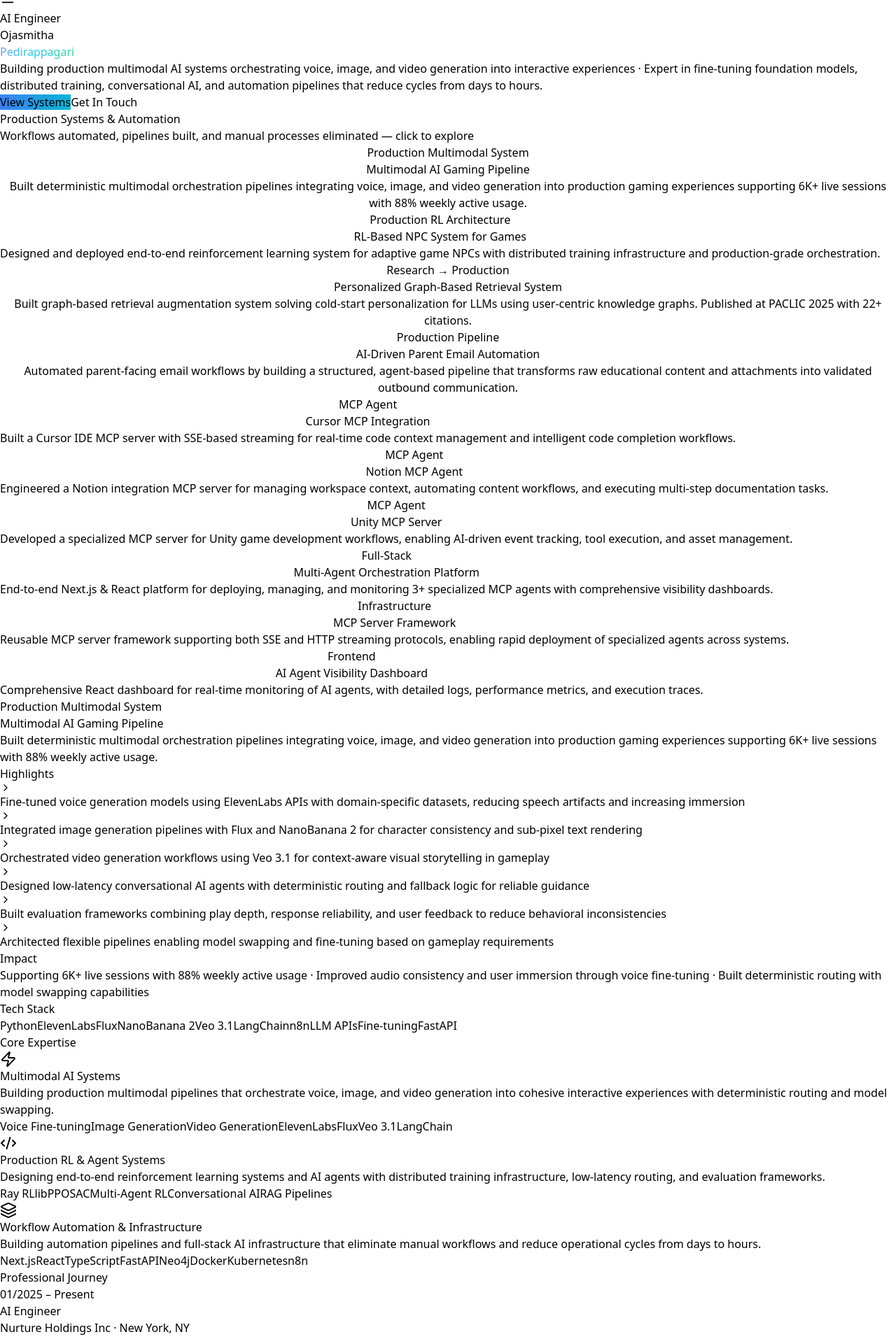
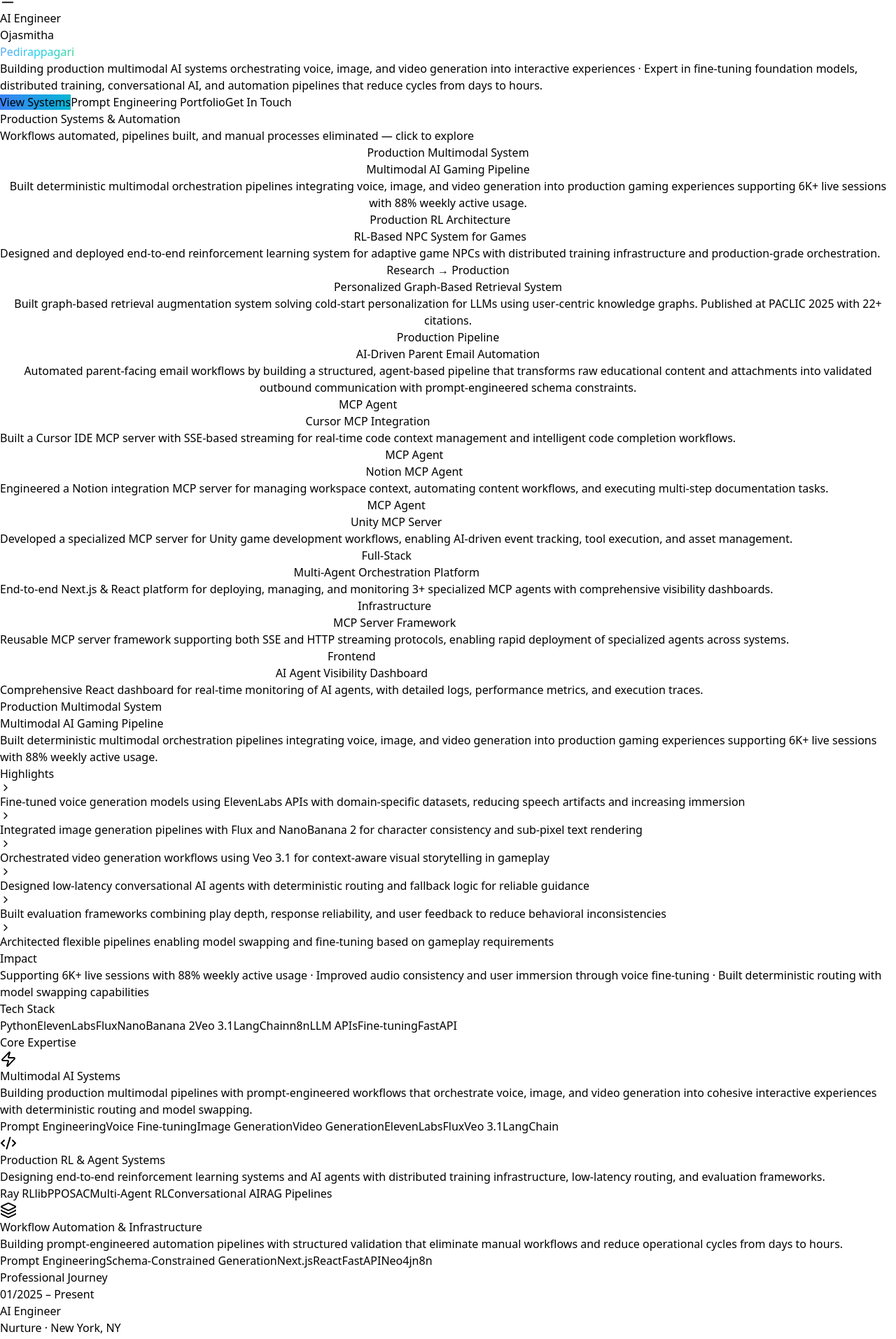
Before and after one commit to Ojasmitha/ojasmitha-portfolio, a React (Vite) app: page / in a window 1280 px wide. Shown: the part 62-1976 px from the top of the page at 70% size. Built offline with nearby package versions, Linux system fonts and the light colour scheme.

Commit message:
Update company name to Nurture and add detailed prompt engineering examples
Made-with: Cursor

```diff
--- a/src/App.jsx
+++ b/src/App.jsx
@@ -30,10 +30,10 @@ export default function Portfolio() {
     },
     {
       title: "AI-Driven Parent Email Automation", category: "Production Pipeline",
-      description: "Automated parent-facing email workflows by building a structured, agent-based pipeline that transforms raw educational content and attachments into validated outbound communication.",
-      tech: ["TypeScript", "React.js", "Node.js", "FastAPI", "Tailwind", "OCR", "RAG Pipelines", "Schema-Constrained Generation"],
+      description: "Automated parent-facing email workflows by building a structured, agent-based pipeline that transforms raw educational content and attachments into validated outbound communication with prompt-engineered schema constraints.",
+      tech: ["TypeScript", "React.js", "Node.js", "FastAPI", "Tailwind", "OCR", "RAG Pipelines", "Schema-Constrained Generation", "Prompt Engineering"],
       impact: "Reduced internal release cycles from multiple days to under 24 hours · Supporting 6K+ monthly parent interactions · Increased processing speed by ~5×",
-      highlights: ["AI agent workflow with schema-constrained generation", "Scraped & structured Notion-authored materials into machine-readable formats", "OCR validation for attached images and PDFs before triggering workflows", "Human-in-the-loop review gate for reliability", "Full-stack delivery layer with multimodal validation across 100s of learning-domain PDFs"]
+      highlights: ["Engineered schema-constrained prompts with strict output validation: 'Celebration Title' (must start with 'This week, your child...'), varied practice verbs (7 rotation options), tone constraints (warm, clear, no emojis)", "Built JSON output schemas enforcing structure: title format, message length (2-3 sentences), tense rules (past for events, present for takeaways)", "Designed prompt decomposition: extract adventure events → identify primary skill → select unused verb from rotation → generate title → craft message with direct event references", "Scraped & structured Notion-authored materials into machine-readable formats with validation layers", "Integrated OCR to validate attached images and PDFs before triggering outbound workflows", "Human-in-the-loop review gate with confidence scoring for reliability before dispatch"]
     },
     {
       title: "Cursor MCP Integration", category: "MCP Agent",
@@ -82,8 +82,8 @@ export default function Portfolio() {
   const expertise = [
     {
       icon: <Zap className="w-8 h-8" />, title: "Multimodal AI Systems",
-      skills: ["Voice Fine-tuning", "Image Generation", "Video Generation", "ElevenLabs", "Flux", "Veo 3.1", "LangChain"],
-      description: "Building production multimodal pipelines that orchestrate voice, image, and video generation into cohesive interactive experiences with deterministic routing and model swapping."
+      skills: ["Prompt Engineering", "Voice Fine-tuning", "Image Generation", "Video Generation", "ElevenLabs", "Flux", "Veo 3.1", "LangChain"],
+      description: "Building production multimodal pipelines with prompt-engineered workflows that orchestrate voice, image, and video generation into cohesive interactive experiences with deterministic routing and model swapping."
     },
     {
       icon: <Code2 className="w-8 h-8" />, title: "Production RL & Agent Systems",
@@ -92,14 +92,14 @@ export default function Portfolio() {
     },
     {
       icon: <Layers className="w-8 h-8" />, title: "Workflow Automation & Infrastructure",
-      skills: ["Next.js", "React", "TypeScript", "FastAPI", "Neo4j", "Docker", "Kubernetes", "n8n"],
-      description: "Building automation pipelines and full-stack AI infrastructure that eliminate manual workflows and reduce operational cycles from days to hours."
+      skills: ["Prompt Engineering", "Schema-Constrained Generation", "Next.js", "React", "FastAPI", "Neo4j", "n8n"],
+      description: "Building prompt-engineered automation pipelines with structured validation that eliminate manual workflows and reduce operational cycles from days to hours."
     }
   ];
 
   const timeline = [
     {
-      date: "01/2025 – Present", role: "AI Engineer", company: "Nurture Holdings Inc · New York, NY",
+      date: "01/2025 – Present", role: "AI Engineer", company: "Nurture · New York, NY",
       highlights: ["Integrated voice, image, and video pipelines into production gaming platform supporting 6K+ live sessions with 88% weekly active usage", "Fine-tuned voice generation models using ElevenLabs APIs with domain-specific datasets, reducing speech artifacts", "Designed low-latency conversational AI agents with deterministic routing and fallback logic for reliable gameplay guidance", "Orchestrated multimodal pipelines using LangChain and n8n with Flux diffusion models for image generation and Veo 3.1 for video", "Built evaluation frameworks combining play depth, response reliability, and user feedback to reduce behavioral inconsistencies", "Automated parent-facing workflows reducing release cycles from days to <24 hours", "Designed end-to-end RL system for game NPCs with distributed training on Ray RLlib and GPU clusters"]
     },
     {
@@ -122,6 +122,7 @@ export default function Portfolio() {
             {["systems","expertise","experience","contact"].map(s => (
               <a key={s} href={`#${s}`} className="hover:text-cyan-300 transition capitalize">{s}</a>
             ))}
+            <a href="/prompt-engineering.html" className="hover:text-cyan-300 transition font-semibold text-cyan-400">Prompt Engineering</a>
           </div>
           <button onClick={() => setMobileMenuOpen(!mobileMenuOpen)} className="md:hidden text-cyan-400">
             {mobileMenuOpen ? <X size={22}/> : <Menu size={22}/>}
@@ -132,6 +133,7 @@ export default function Portfolio() {
             {["systems","expertise","experience","contact"].map(s => (
               <a key={s} href={`#${s}`} onClick={() => setMobileMenuOpen(false)} className="block hover:text-cyan-300 capitalize">{s}</a>
             ))}
+            <a href="/prompt-engineering.html" onClick={() => setMobileMenuOpen(false)} className="block hover:text-cyan-300 font-semibold text-cyan-400">Prompt Engineering</a>
           </div>
         )}
       </nav>
@@ -149,11 +151,14 @@ export default function Portfolio() {
           <p className="text-lg text-slate-400 max-w-xl mx-auto">
             Building production multimodal AI systems orchestrating voice, image, and video generation into interactive experiences · Expert in fine-tuning foundation models, distributed training, conversational AI, and automation pipelines that reduce cycles from days to hours.
           </p>
-          <div className="flex gap-4 justify-center pt-2">
+          <div className="flex gap-4 justify-center pt-2 flex-wrap">
             <a href="#systems" className="px-7 py-3 rounded-lg font-semibold text-sm" style={{background:"linear-gradient(90deg,#3b82f6,#06b6d4)"}}>
               View Systems
             </a>
-            <a href="#contact" className="px-7 py-3 rounded-lg font-semibold text-sm border border-cyan-500 hover:bg-cyan-500/10 transition">
+            <a href="/prompt-engineering.html" className="px-7 py-3 rounded-lg font-semibold text-sm border border-cyan-500 hover:bg-cyan-500/10 transition">
+              Prompt Engineering Portfolio
+            </a>
+            <a href="#contact" className="px-7 py-3 rounded-lg font-semibold text-sm border border-slate-600 hover:bg-slate-800/50 transition">
               Get In Touch
             </a>
           </div>
```
